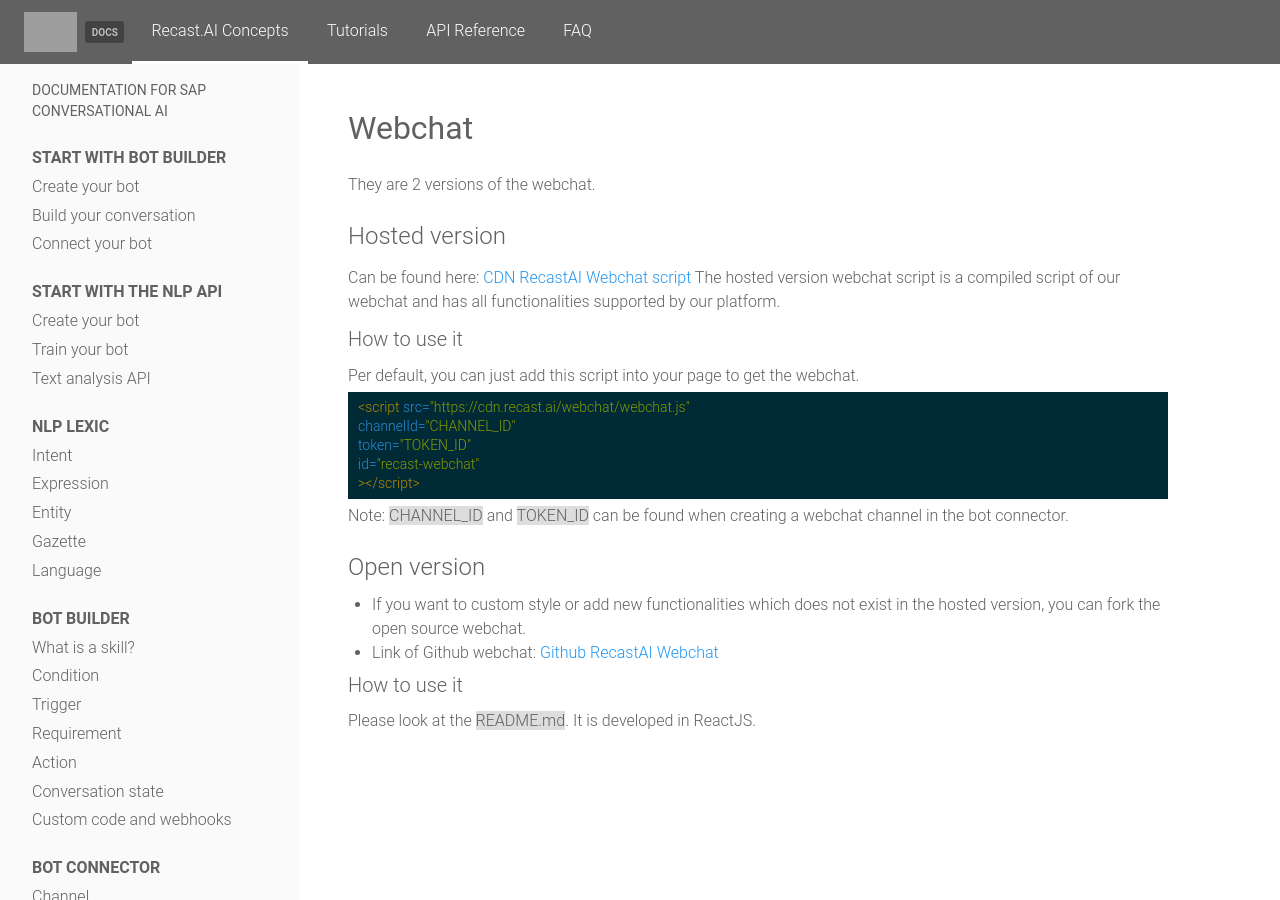
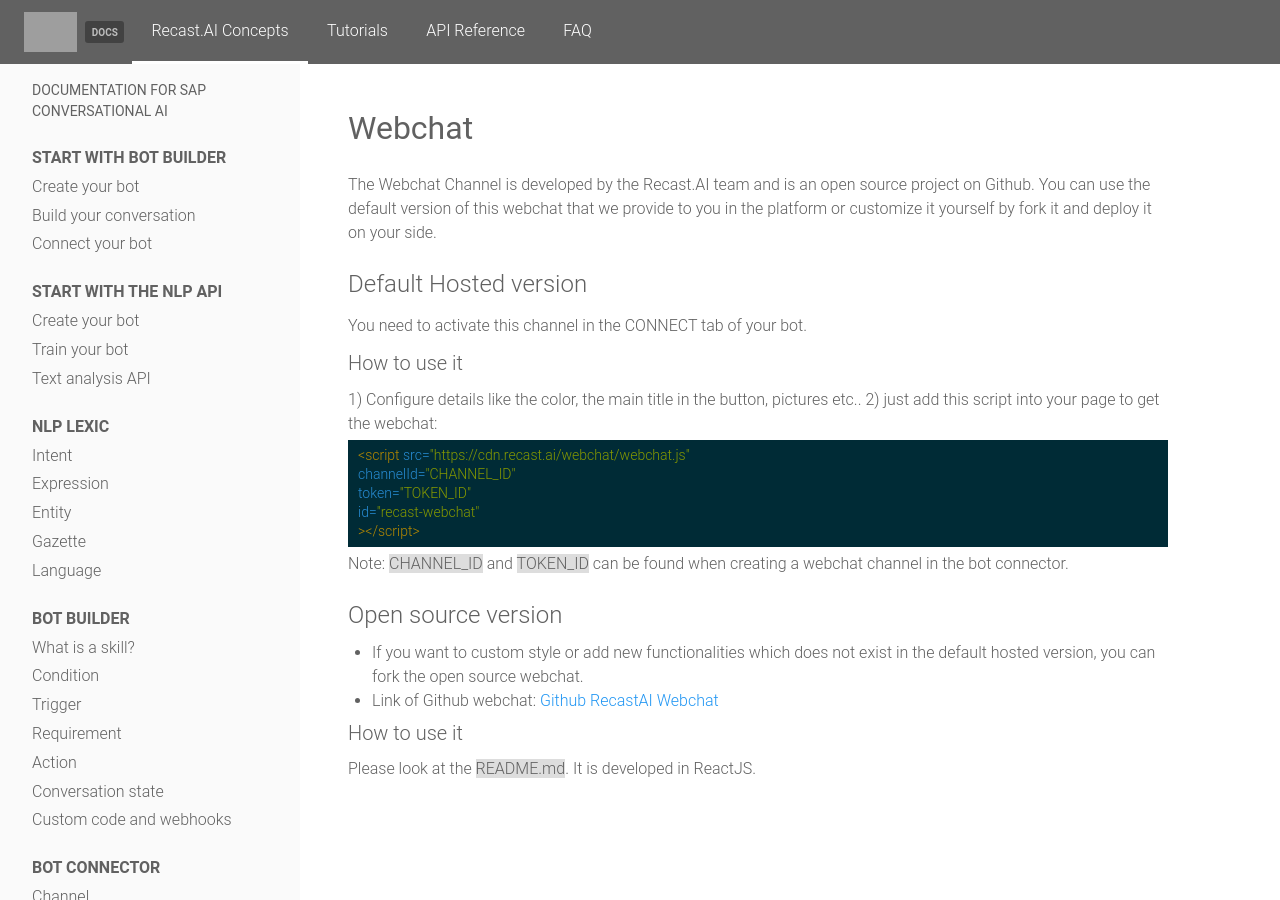
Before and after one commit to SAP-archive/docs, a Jekyll site: the page built from concepts/bot_connector/webchat.md, in a window 1280 px wide and 900 px high. Built offline with Jekyll 4.4.1, drawn with Linux system fonts in a browser that asks for light colours; nearby versions of some CDN libraries; a style sheet for code colours, icons or effects is not loaded; grey boxes are pictures that could not be loaded.

Commit message:
Update webchat.md

```diff
--- a/concepts/bot_connector/webchat.md
+++ b/concepts/bot_connector/webchat.md
@@ -4,15 +4,17 @@
 permalink: /concepts/webchat
 ---
 
-They are 2 versions of the webchat.
+The Webchat Channel is developed by the Recast.AI team and is an open source project on Github.
+You can use the default version of this webchat that we provide to you in the platform or customize it yourself by fork it and deploy it on your side.
 
-## Hosted version
-Can be found here: <a href="https://cdn.recast.ai/webchat/webchat.js" alt="Webchat Script" target="_blank">CDN RecastAI Webchat script</a>
-The hosted version webchat script is a compiled script of our webchat and has all functionalities supported by our platform.
+## Default Hosted version
+
+You need to activate this channel in the CONNECT tab of your bot.
 
 ### How to use it
 
-Per default, you can just add this script into your page to get the webchat.
+1) Configure details like the color, the main title in the button, pictures etc..
+2) just add this script into your page to get the webchat:
 
 ~~~ html
 <script src="https://cdn.recast.ai/webchat/webchat.js"
@@ -24,9 +26,9 @@
 
 Note: `CHANNEL_ID` and `TOKEN_ID` can be found when creating a webchat channel in the bot connector.
 
-## Open version
+## Open source version
 
-- If you want to custom style or add new functionalities which does not exist in the hosted version, you can fork the open source webchat.
+- If you want to custom style or add new functionalities which does not exist in the default hosted version, you can fork the open source webchat.
 - Link of Github webchat: <a href="https://github.com/Recastai/webchat" alt="Github Recast Webchat" target="_blank">Github RecastAI Webchat</a>
 
 ### How to use it
```
